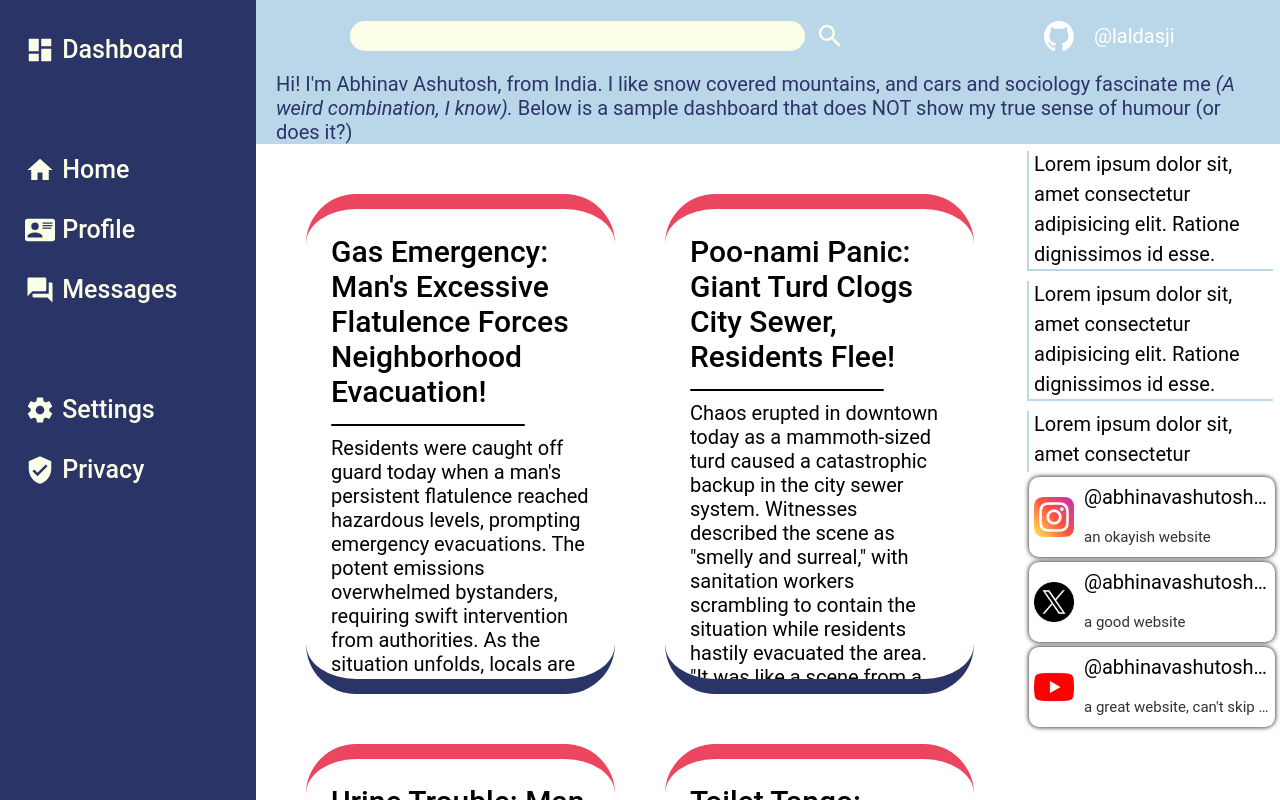
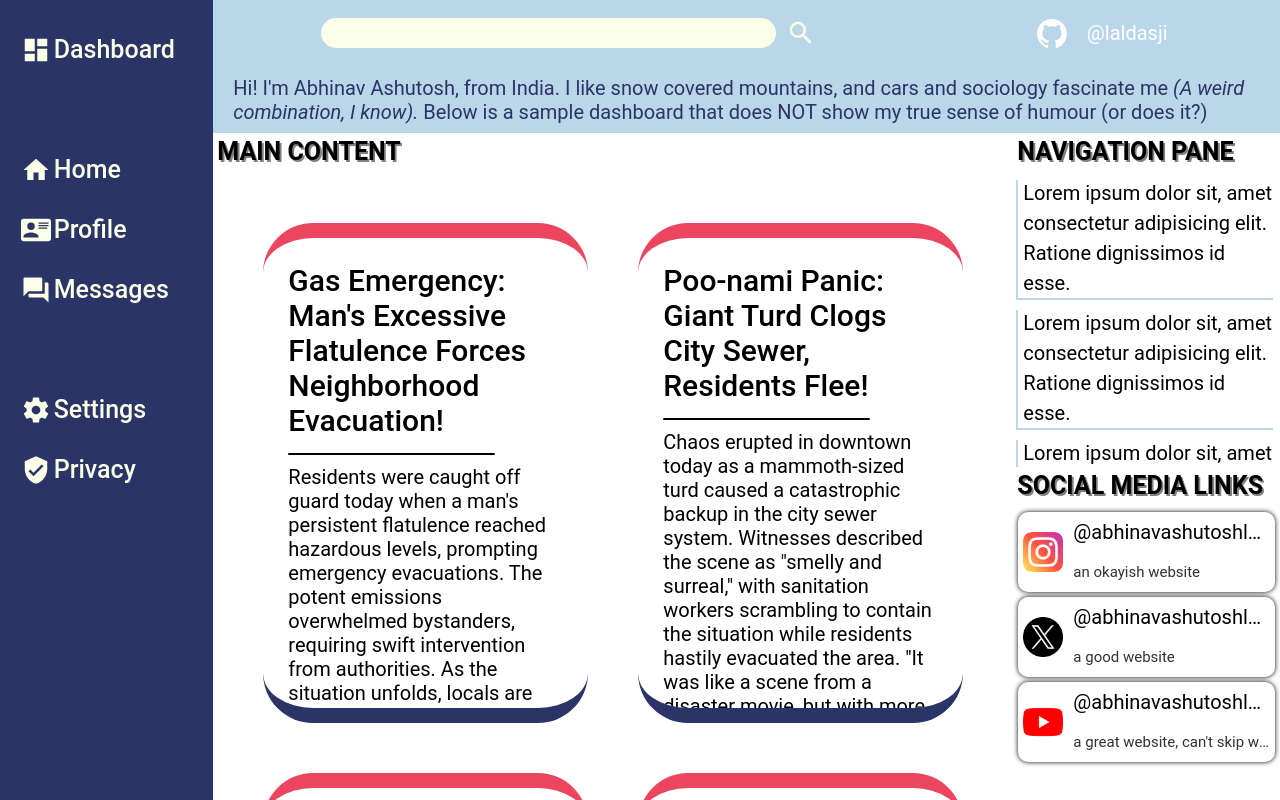
Before and after one commit to laldasji/dashboard, a plain HTML site: page index.html in a window 1280 px wide. Drawn offline with Linux system fonts and the light colour scheme.

Commit message:
added content heading

```diff
--- a/index.html
+++ b/index.html
@@ -55,6 +55,7 @@
         </ul>
     </div>
     <div class="main-content">
+        <heading>MAIN CONTENT</heading>
         <div class="content-holder">
             <div class="content">
                 <div>
@@ -114,6 +115,7 @@
                 </div>
             </div>
         </div>
+        <heading>NAVIGATION PANE</heading>
         <div class="navpane-holder">
             <div class="navpane">
                 <div>
@@ -136,7 +138,8 @@
                 </div>
             </div>
         </div>
-        <div class="socialMediaHolder">
+        <heading>SOCIAL MEDIA LINKS</heading>
+        <div class="socialmedia-holder">
             <div class="socialMedia">
                 <div>
                     <img src="resources/images/instagram.png" alt="IG">
--- a/style.css
+++ b/style.css
@@ -17,7 +17,7 @@
 body
 {
     display: grid;
-    grid-template: 1fr 5fr / 1fr 4fr;
+    grid-template: 1fr 5fr / 1fr 5fr;
     height: 100svh;
     width: 100svw;
 }
@@ -74,7 +74,7 @@ a:visited
     }
     &:focus + img[src$=".svg"]
     {
-        filter: drop-shadow(0.1em 0.1em 0.1em black);
+        filter: drop-shadow(0.1em 0.1em 0.1em rgb(102, 102, 102, 0.5));
     }
 }
 
@@ -170,18 +170,28 @@ img[src$=".svg"]
     grid: 2 / 2 / 3 / 3;
     display: grid;
     grid-template-columns: 6fr 2fr;
-    grid-template-rows: 1fr 1fr;
+    grid-template-rows: 2rem 1fr 2rem 1fr;
     overflow-y: scroll;
     scrollbar-width: none;
     & ::-webkit-scrollbar
     {
         display: none;
     }
+    & > heading
+    {
+        font-size: 1.25rem;
+        font-weight: 600;
+        padding: 0.2rem;
+        text-shadow: 0.075em 0.075em 0 grey;
+    }
 }
+
 
 .content-holder
 {
-    grid-row: 1 / 3;
+    grid-row: 2 / 5;
+    grid-column: 1 / 2;
+    grid-template-columns: 1em 1fr;
     overflow-y: scroll;
     scrollbar-width: none;
     & ::-webkit-scrollbar
@@ -231,6 +241,8 @@ img[src$=".svg"]
 
 .navpane-holder
 {
+    grid-column: 2 / 3;
+    grid-row: 2 / 3;
     overflow-y: scroll;
     scrollbar-width: none;
     & ::-webkit-scrollbar
@@ -252,9 +264,11 @@ img[src$=".svg"]
     }
 }
 
-.socialMediaHolder
+.socialmedia-holder
 {
     overflow-y: scroll;
+    grid-column: 2 / 3;
+    grid-row: 4 / 5;
     scrollbar-width: none;
     & ::-webkit-scrollbar
     {
```
